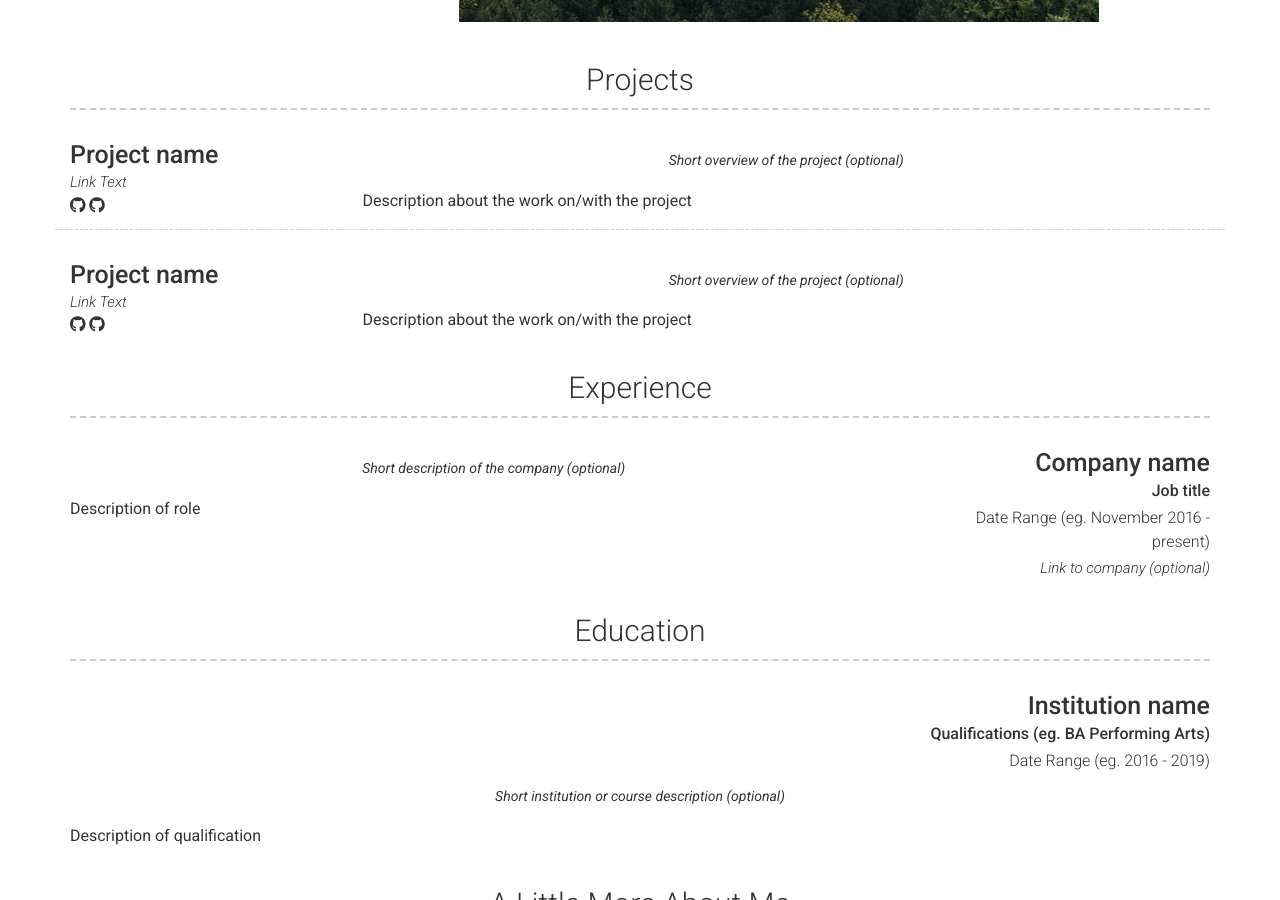
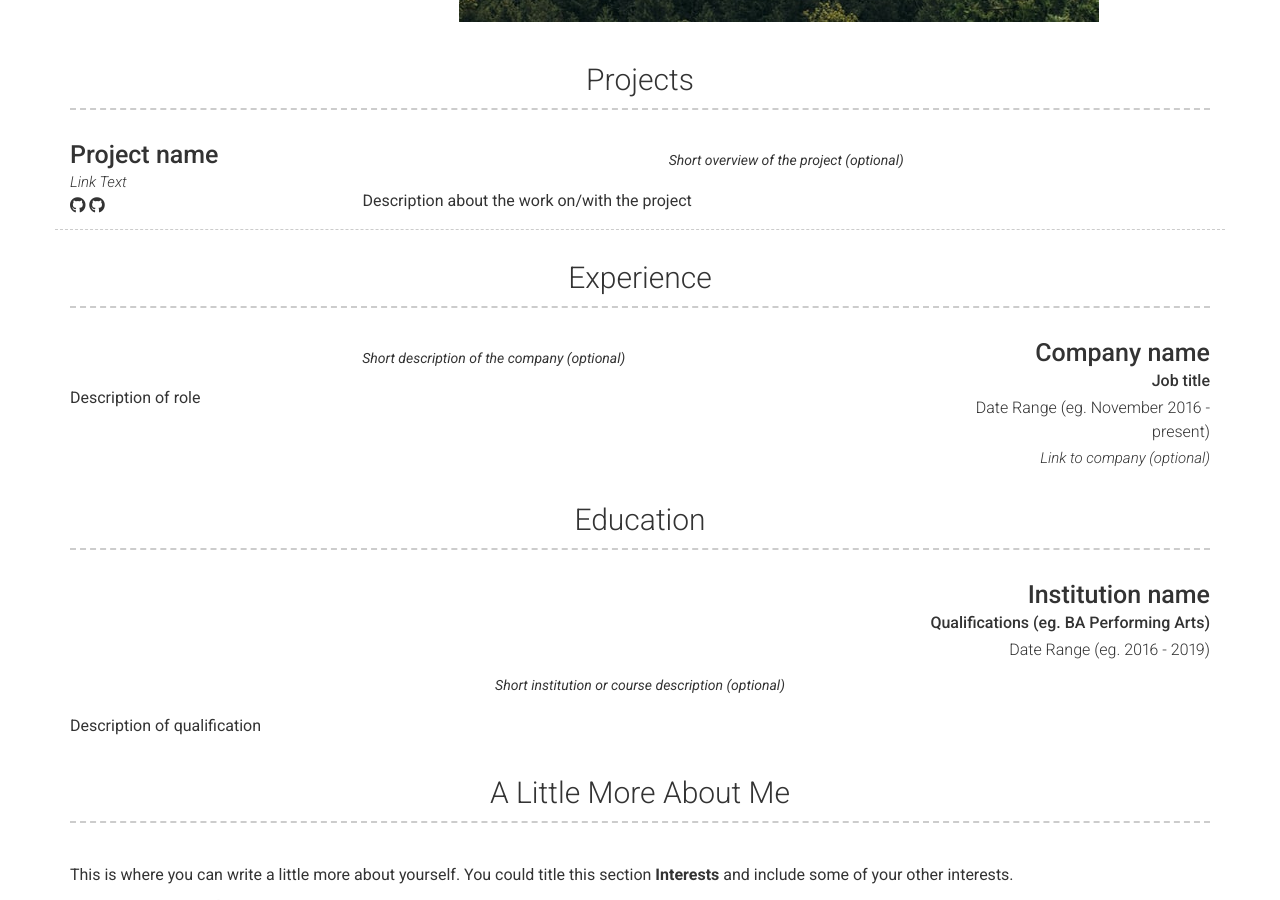
Before and after one commit to sproogen/modern-resume-theme, a Jekyll site: the page built from index.md, in a window 1280 px wide and 900 px high, scrolled down 1037 px. Built offline with Jekyll 4.4.1, drawn with Linux system fonts in a browser that asks for light colours; nearby versions of some CDN libraries.

Commit message:
Updated configs

```diff
--- a/_config.yml
+++ b/_config.yml
@@ -82,21 +82,6 @@ content:
           Short overview of the project (optional)
         description: | # this will include new lines to allow paragraphs
           Description about the work on/with the project
-      - layout: left
-        title: Project name
-        link: Link to project (eg. sproogen.github.io/modern-resume-theme)(optional)
-        link_text: Link Text
-        additional_links:
-          - title:  Github page for project (eg. sproogen/modern-resume-theme)
-            icon: fab fa-github
-            url: Link to project (eg. sproogen.github.io/modern-resume-theme)(optional)
-          - title:  Github page for project (eg. sproogen/modern-resume-theme)
-            icon: fab fa-github
-            url: Link to project (eg. sproogen.github.io/modern-resume-theme)(optional)
-        quote: >
-          Short overview of the project (optional)
-        description: | # this will include new lines to allow paragraphs
-          Description about the work on/with the project
   - title: Experience
     layout: list
     content:
--- a/_test/_config-version-2.yml
+++ b/_test/_config-version-2.yml
@@ -60,6 +60,7 @@ content:
     layout: list
     content:
       - layout: top-middle
+        border: weak
         title: Project 1
         link: https://sproogen.github.io/modern-resume-theme
         additional_links:
@@ -78,6 +79,7 @@ content:
     layout: list
     content:
       - layout: right
+        border: weak
         title: Company 1
         link: https://google.com
         sub_title: Job title 1
@@ -97,6 +99,7 @@ content:
     layout: list
     content:
       - title: Institution 1
+        border: weak
         sub_title: 2016 - 2019
         caption: Degree
         quote: >
```
